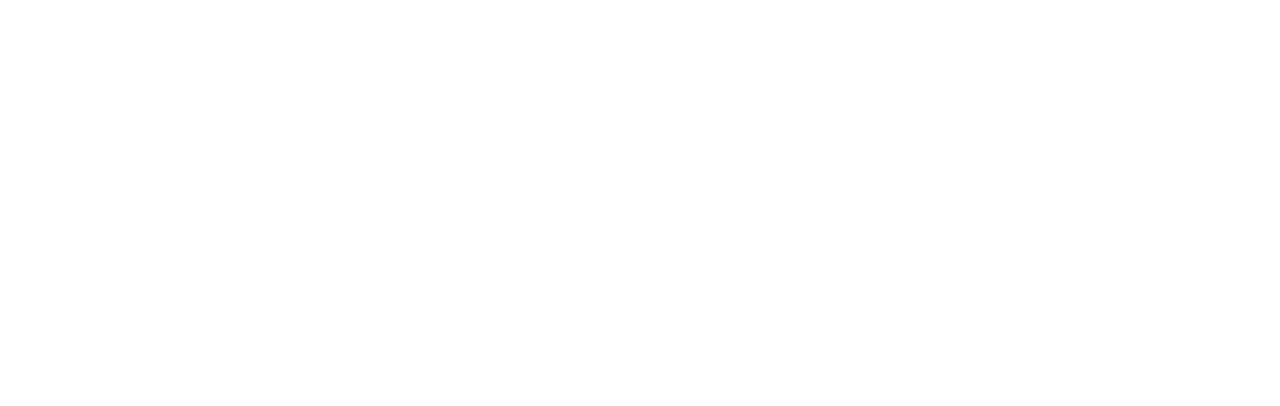
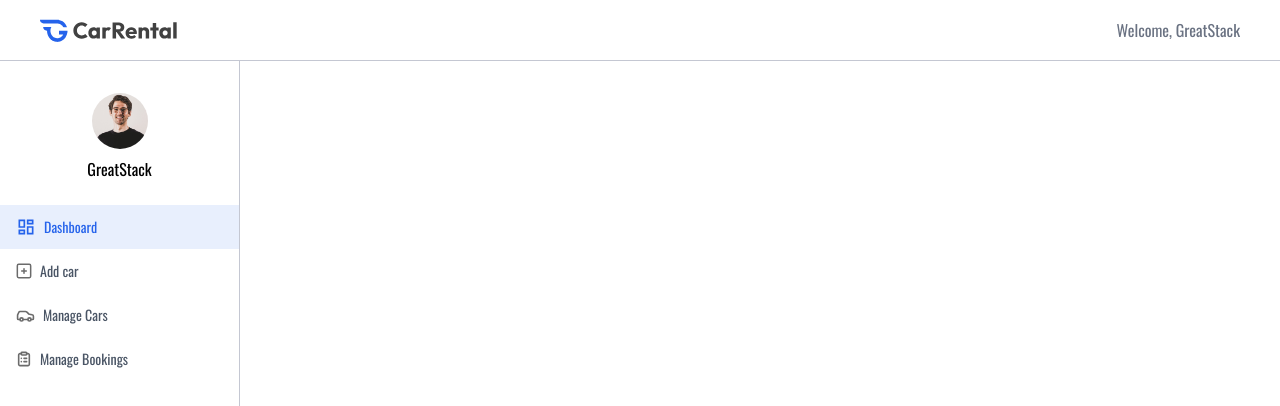
Before and after one commit to Abindavis508/car-rental-website-, a React (Vite) app: page /owner in a window 1280 px wide. Shown: the top 406 px of the page. Built offline with nearby package versions, Linux system fonts and the light colour scheme.

Commit message:
refactor Layout component for owner page to include NavbarOwner and Sidebar with flex layout

```diff
--- a/src/pages/owner/Layout.jsx
+++ b/src/pages/owner/Layout.jsx
@@ -1,8 +1,16 @@
 import React from 'react'
+import NavbarOwner from '../../components/owner/NavbarOwner'
+import Sidebar from '../../components/owner/Sidebar'
+import { Outlet } from 'react-router-dom'
 
 const Layout = () => {
   return (
-    <div>
+    <div className='flex flex-col'>
+      <NavbarOwner/>
+      <div className="flex">
+        <Sidebar/>
+        <Outlet/>
+      </div>
 
     </div>
   )
```
